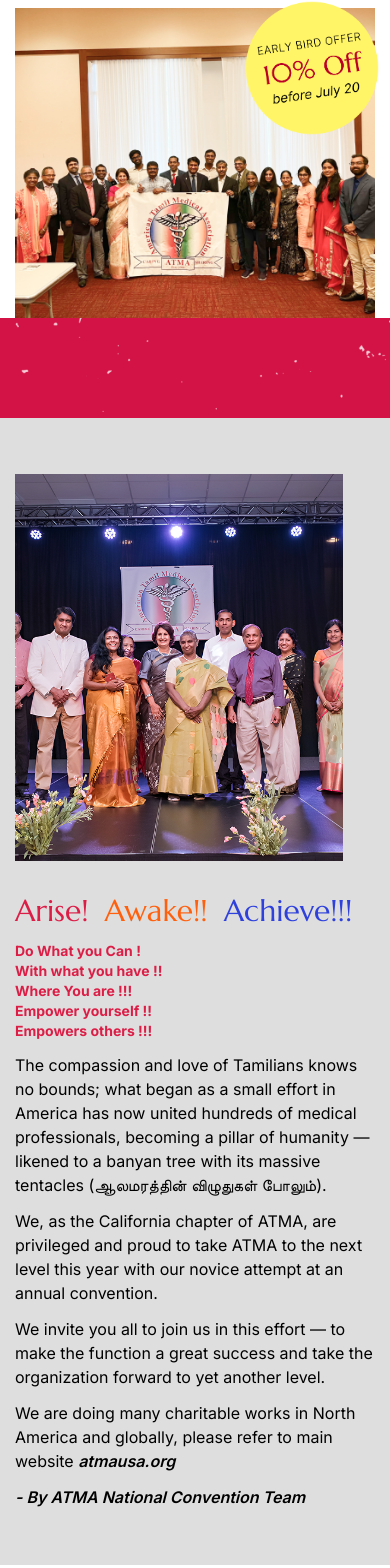
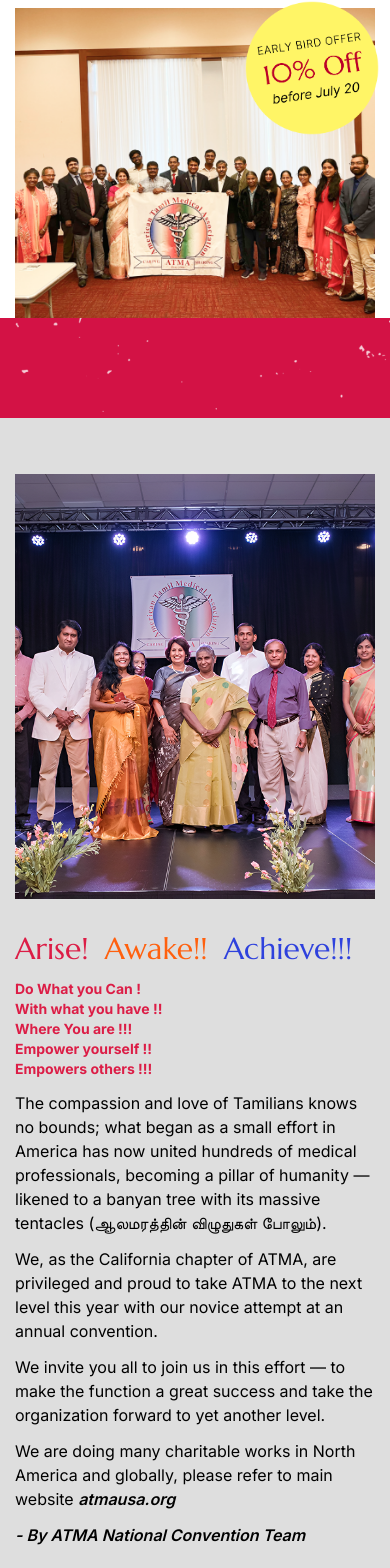
Before and after one commit to employeebhavya/atma-national-convention, a Next.js app: page / in a window 390 px wide. Shown: the part 396-1964 px from the top of the page. Built offline with nearby package versions, Linux system fonts and the light colour scheme; no server answers.

Commit message:
fixed image spacing in mobile

```diff
--- a/src/components/Accommodation.jsx
+++ b/src/components/Accommodation.jsx
@@ -6,7 +6,7 @@
   return (
     <section className="my-14 relative py-14 bg-[#DEDEDE]">
       <div className="container grid grid-cols-1 lg:grid-cols-3 gap-8 items-center">
-        <div className="col-span-1">
+        <div className="lg:col-span-1">
           <Image
             src="/accomod.png"
             alt="Accommodation"
@@ -15,7 +15,7 @@
             className="w-full h-auto"
           />
         </div>
-        <div className="col-span-2 flex flex-col gap-2">
+        <div className="lg:col-span-2 flex flex-col gap-2">
           <h2 className="text-2xl lg:text-3xl text-black">Accommodation</h2>
           <p className="text-base text-black">
             <strong>Hotel Stay:</strong> DoubleTree by Hilton, Fresno Downtown
--- a/src/components/AriseAwake.jsx
+++ b/src/components/AriseAwake.jsx
@@ -6,7 +6,7 @@
   return (
     <section className="relative py-14 bg-[#DEDEDE]">
       <div className="container grid grid-cols-1 lg:grid-cols-3 gap-8 items-center">
-        <div className="col-span-1 h-auto relative">
+        <div className="lg:col-span-1 h-auto relative">
           <Image
             src="/arise.png"
             alt="arise"
@@ -15,7 +15,7 @@
             className="w-full h-auto"
           />
         </div>
-        <div className="col-span-2 flex flex-col gap-3">
+        <div className="lg:col-span-2 flex flex-col gap-3">
           <h2 className="text-3xl text-black flex gap-4 items-center">
             <span className="text-[#DC1D46]">Arise!</span>
             <span className="text-[#FF600E]">Awake!!</span>
--- a/src/components/YosemiteNational.jsx
+++ b/src/components/YosemiteNational.jsx
@@ -5,7 +5,7 @@
   return (
     <section className="my-14 relative" id="yosemite-national">
       <div className="container grid grid-cols-1 lg:grid-cols-3 gap-8 items-center">
-        <div className="col-span-1">
+        <div className="lg:col-span-1">
           <Image
             src="/yosemite.png"
             alt="Yosemite National Park"
@@ -14,7 +14,7 @@
             className="w-full h-auto object-cover"
           />
         </div>
-        <div className="col-span-2 flex flex-col gap-6">
+        <div className="lg:col-span-2 flex flex-col gap-6">
           <h2 className="text-2xl lg:text-3xl text-black mb-2">
             Yosemite National Park Tour
           </h2>
```
